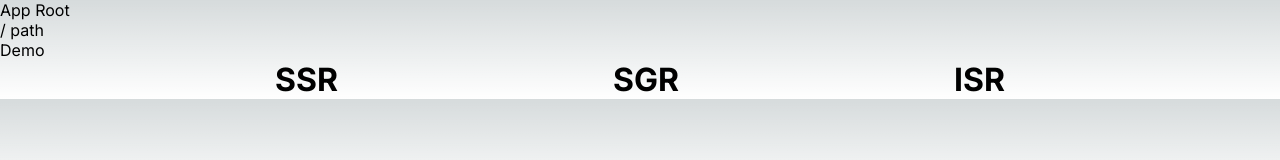
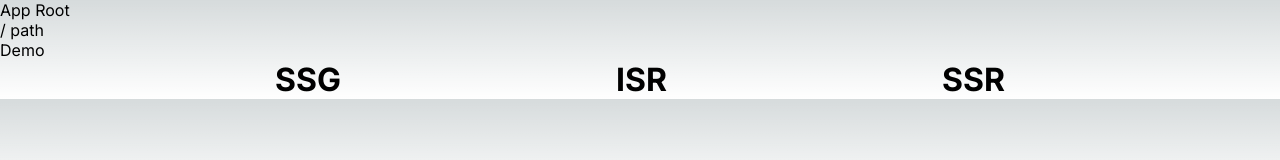
Before and after one commit to PRANAVBHALE/Next_playground, a Next.js app in the folder my-app/: page / in a window 1280 px wide. Shown: the top 160 px of the page. Built offline with nearby package versions, Linux system fonts and the light colour scheme.

Commit message:
Mistakegit add . changed to SSG

```diff
--- a/my-app/src/app/page.js
+++ b/my-app/src/app/page.js
@@ -15,11 +15,12 @@ export default function Home() {
           justifyContent: 'space-evenly',
         }}
       >
-        <Link href="/ssr">
-          <h1>SSR</h1>
+        <Link href="/ssg">
+          <h1>SSG</h1>
         </Link>
-        <h1>SGR</h1>
+
         <h1>ISR</h1>
+        <h1>SSR</h1>
       </div>
     </main>
   );
```
Also changed, not shown: my-app/src/app/ssg/page.js (renamed from my-app/src/app/ssr/page.js, +8 -2 lines).
